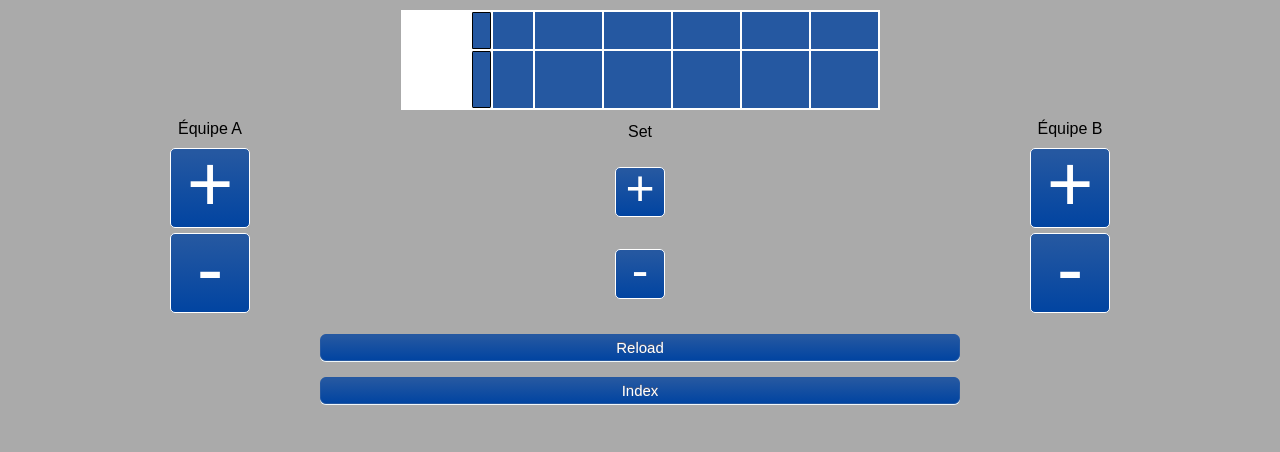
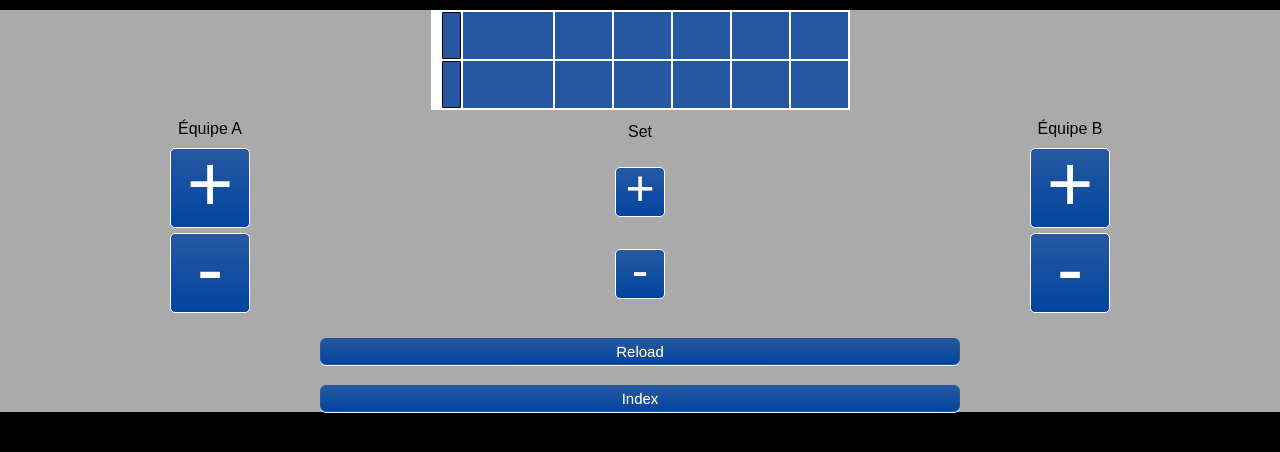
Before and after one commit to jphuguet/volley-scoreboard, a Flask app: page /remote in a window 1280 px wide. Shown: the top 452 px of the page. Run offline with Flask 3, Linux system fonts and the light colour scheme; some libraries are stand-ins or nearby versions.

Commit message:
Improved scoreboard's css : - thinner row - kind of logo overflow

```diff
--- a/static/css/main.css
+++ b/static/css/main.css
@@ -3,6 +3,7 @@ html, body {
   font-weight: lighter;
   margin: 0;
   padding: 0;
+  background: black;
 }
 
 .body_remote {
@@ -11,35 +12,40 @@ html, body {
 
 table {
   background-color: white;
-    font-size: 35px;
+  font-size: 30px;
   margin: 10px;
 }
-tr {
-  vertical-align: bottom;
+
+p {
+  margin-top: 20px;
+  margin-bottom: 15px;
 }
+
 td {
   background-color: #2558a1;
   color: white;
   text-align: center;
-  width: 65px;
+  width: 55px;
   line-height: 1px;
-  height: 15px;
+  height: 40px;
 }
 
 .name {
   width: auto;
   text-align: left;
-  padding-left: 10px;
-  padding-right: 30px;
+  padding-left: 30px;
+  padding-right: 60px;
 }
 
-img {
-  height: 55px;
-  width: auto;
+.logo_img {
+  height: 45px;
+  overflow: visible;
+  margin-right: -25px;
 }
 
-.logo {
-  background-color: #ffffff;
+.logo_col {
+  background-color: white;
+  width: 5px;
 }
 
 .hidden {
--- a/static/js/script.js
+++ b/static/js/script.js
@@ -24,11 +24,12 @@ function set_logos_colors(data) {
         color_a_item.style.backgroundColor = color_a;
         color_b_item.style.backgroundColor = color_b;
     } else {
-        path = "/static/logos/"
+        const path = "/static/logos/"
         document.getElementById('team_a_logo_col').style.display = "table-cell";
         document.getElementById('team_b_logo_col').style.display = "table-cell";
         document.getElementById('team_a_color_col').style.display = "None";
         document.getElementById('team_b_color_col').style.display = "None";
+
         img_a = document.getElementById('team_a_logo');
         img_b = document.getElementById('team_b_logo');
         img_a.src = path + encodeURI(logo_a);
--- a/templates/remote.html
+++ b/templates/remote.html
@@ -7,8 +7,8 @@
     <table>
         <tbody>
             <tr>
-                <td id='team_a_logo_col' class="logo">
-                    <img src="" alt="" id="team_a_logo"/>
+                <td id='team_a_logo_col' class="logo_col">
+                    <img class="logo_img" align="center" id="team_a_logo"/>
                 </td>
                 <td id='team_a_color_col' class="team_color"></td>
                 <td class="name">
@@ -31,8 +31,8 @@
                 </td>
             </tr>
             <tr>
-                <td id='team_b_logo_col' class="logo">
-                    <img alt="" id="team_b_logo"/>
+                <td id='team_b_logo_col' class="logo_col">
+                    <img class="logo_img" align="center" id="team_b_logo"/>
                 </td>
                 <td id='team_b_color_col' class="team_color"></td>
                 <td class="name">
@@ -55,7 +55,7 @@
                 </td>
             </tr>
         </tbody>
-      </table>
+    </table>
     </div>
     <div class="score_button">
       <div class="column">
```
Also changed, not shown: templates/score.html (+4 -4 lines). Lines whose indentation alone changed are shown as unchanged.
